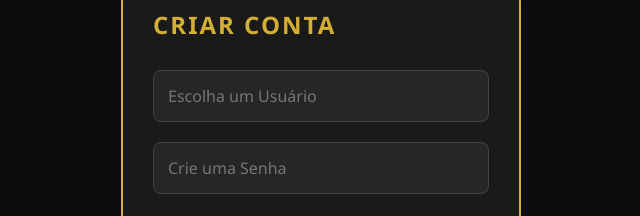
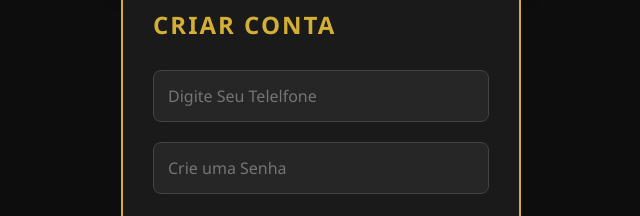
Before and after one commit to tacadaonline/TacadaOnline, a website: page cadastro.html in a window 1280 px wide. Shown: the part 381-597 px from the top of the page, 319-959 px from the left. Drawn offline with Linux system fonts and the light colour scheme.

Commit message:
Update cadastro.html

```diff
--- a/cadastro.html
+++ b/cadastro.html
@@ -54,7 +54,7 @@
     </div>
     <div class="login-container">
         <h2>Criar Conta</h2>
-        <input type="text" id="user" placeholder="Escolha um Usuário">
+        <input type="text" id="user" placeholder="Digite Seu Telelfone">
         <input type="password" id="pass" placeholder="Crie uma Senha">
         <button onclick="cadastrar()">Finalizar Cadastro</button>
         <div id="erro"></div>
```
